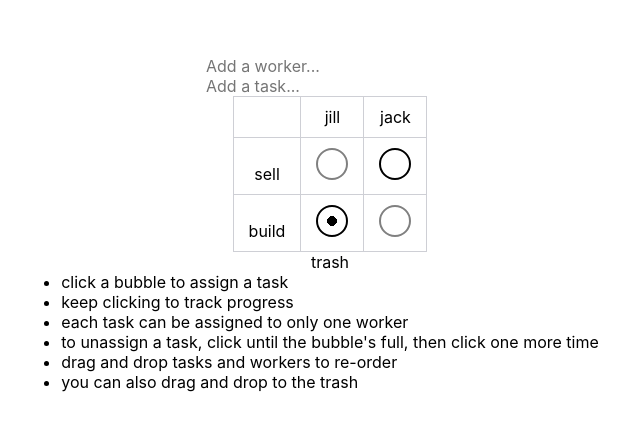
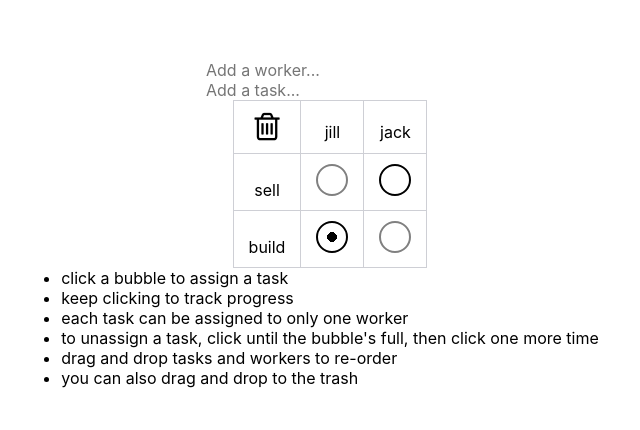
Before and after one commit to qooqu/bubbletask, a React (Create React App) app in the folder web/: page / in a window 1280 px wide. Shown: the part 176-606 px from the top of the page, without its empty margins (310-950 px from the left). Built offline with nearby package versions, Linux system fonts and the light colour scheme.

Commit message:
web: added trash icon

```diff
--- a/web/public/index.html
+++ b/web/public/index.html
@@ -5,11 +5,12 @@
         <link rel="icon" href="%PUBLIC_URL%/favicon.ico" />
         <meta name="viewport" content="width=device-width, initial-scale=1" />
         <meta name="theme-color" content="#000000" />
-    <meta
-      name="description"
-      content="Web site created using create-react-app"
+        <meta name="description" content="bubble task" />
+        <link rel="apple-touch-icon" href="%PUBLIC_URL%/logo192.png" />
+        <link
+            rel="stylesheet"
+            href="https://cdnjs.cloudflare.com/ajax/libs/font-awesome/4.7.0/css/font-awesome.min.css"
         />
-    <link rel="apple-touch-icon" href="%PUBLIC_URL%/logo192.png" />
         <!--
       manifest.json provides metadata used when your web app is installed on a
       user's mobile device or desktop. See https://developers.google.com/web/fundamentals/web-app-manifest/
@@ -24,20 +25,10 @@
       work correctly both with client-side routing and a non-root public URL.
       Learn how to configure a non-root public URL by running `npm run build`.
     -->
-    <title>React App</title>
+        <title>bubble task</title>
     </head>
     <body>
         <noscript>You need to enable JavaScript to run this app.</noscript>
         <div id="root"></div>
-    <!--
-      This HTML file is a template.
-      If you open it directly in the browser, you will see an empty page.
-
-      You can add webfonts, meta tags, or analytics to this file.
-      The build step will place the bundled scripts into the <body> tag.
-
-      To begin the development, run `npm start` or `yarn start`.
-      To create a production bundle, use `npm run build` or `yarn build`.
-    -->
     </body>
 </html>
--- a/web/src/App.js
+++ b/web/src/App.js
@@ -163,7 +163,9 @@ const App = () => {
             <table>
                 <thead>
                     <tr>
-                        <th key={"hi"}></th>
+                        <th key={"hi"}>
+                            <Trash onDrop={onDrop} />
+                        </th>
                         {data.workers.map((worker) => (
                             <Header
                                 key={worker._id}
@@ -195,7 +197,6 @@ const App = () => {
                     ))}
                 </tbody>
             </table>
-            <Trash onDrop={onDrop} />
             <ul>
                 <li>click a bubble to assign a task</li>
                 <li>keep clicking to track progress</li>
--- a/web/src/components/Trash.js
+++ b/web/src/components/Trash.js
@@ -15,7 +15,7 @@ const Trash = (props) => {
 
     return (
         <div onDragOver={onDragOver} onDrop={onDrop}>
-            trash
+            <i class="fa fa-trash-o" style={{ fontSize: "2rem" }}></i>
         </div>
     );
 };
```
Lines whose indentation alone changed are shown as unchanged.
